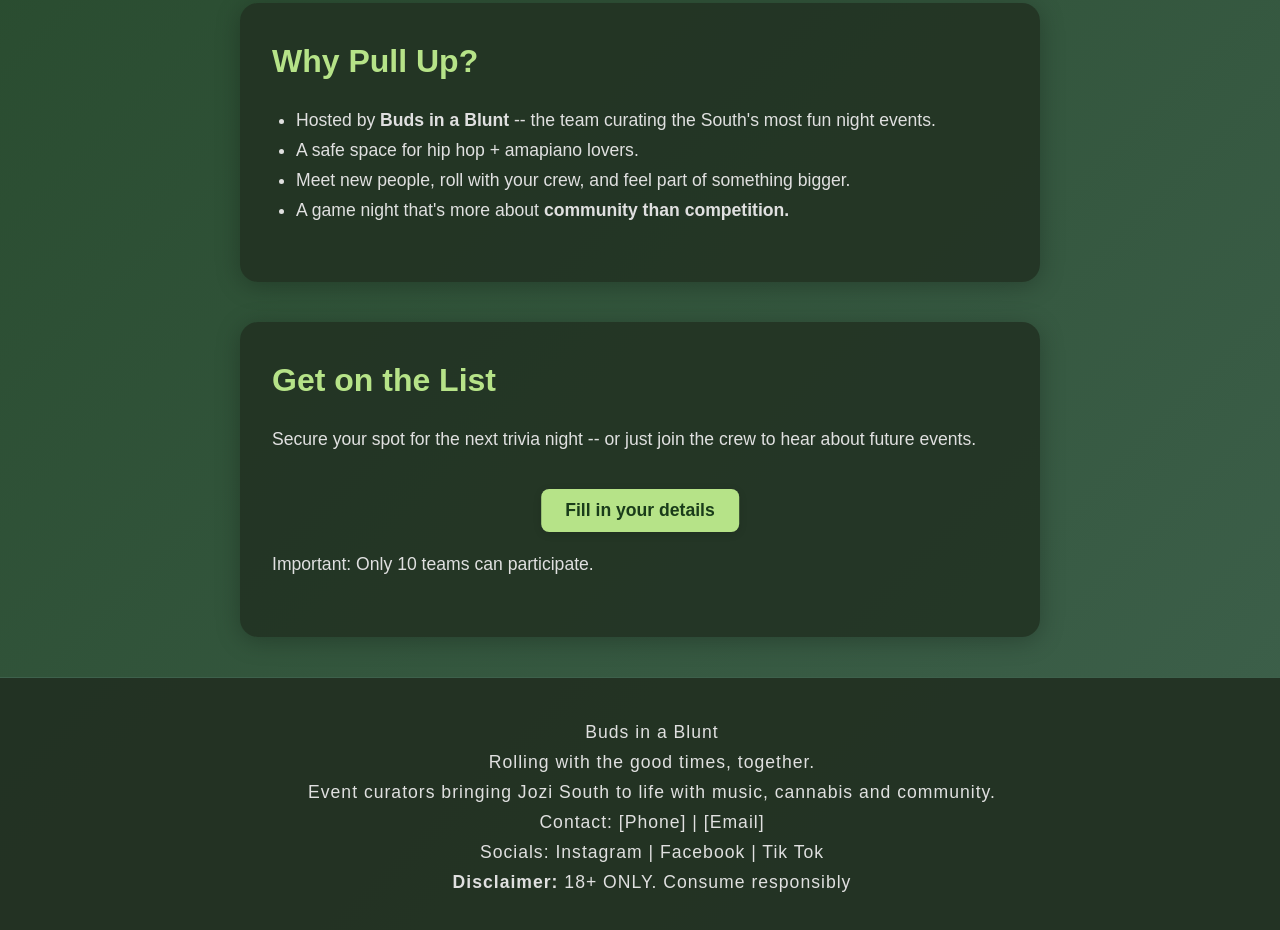
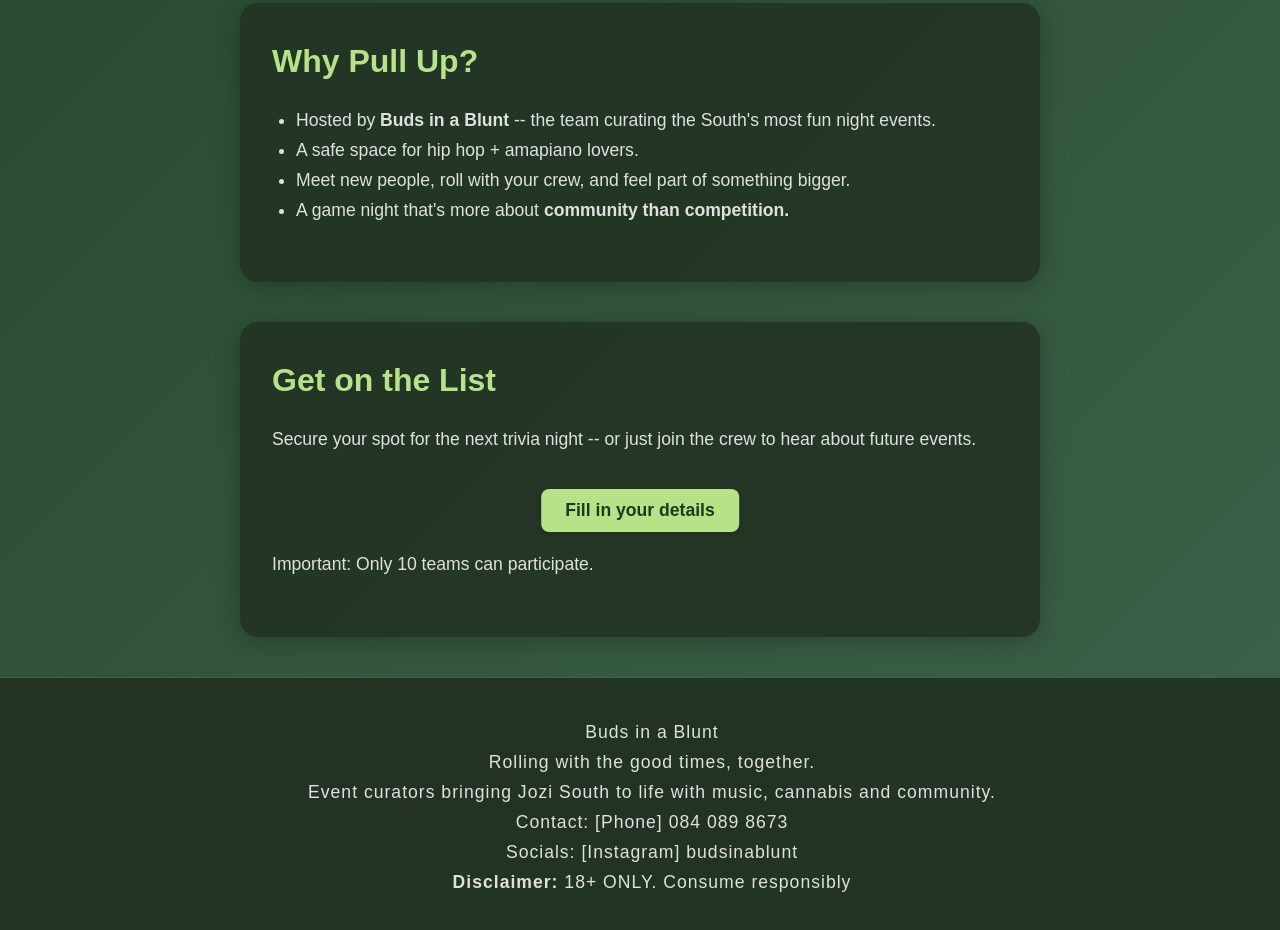
Before and after one commit to LuvuyoBhele/Buds-In-A-Blunt, a plain HTML site: page index.html in a window 1280 px wide. Shown: the part 1779-2709 px from the top of the page. Drawn offline with nearby package versions, Linux system fonts and the light colour scheme; a script that the page names is missing.

Commit message:
Included Social media contact details

```diff
--- a/index.html
+++ b/index.html
@@ -99,8 +99,8 @@
             <li>Buds in a Blunt</li>
             <li>Rolling with the good times, together.</li>
             <li>Event curators bringing Jozi South to life with music, cannabis and community.</li>
-            <li>Contact: [Phone] | [Email]</li>
-            <li>Socials: Instagram | Facebook | Tik Tok</li>
+            <li>Contact: [Phone] 084 089 8673 </li>
+            <li>Socials: [Instagram] budsinablunt</li> <!--| Facebook | Tik Tok</li>-->
             <li><b>Disclaimer:</b> 18+ ONLY. Consume responsibly</li>
         </ul>
 
```
